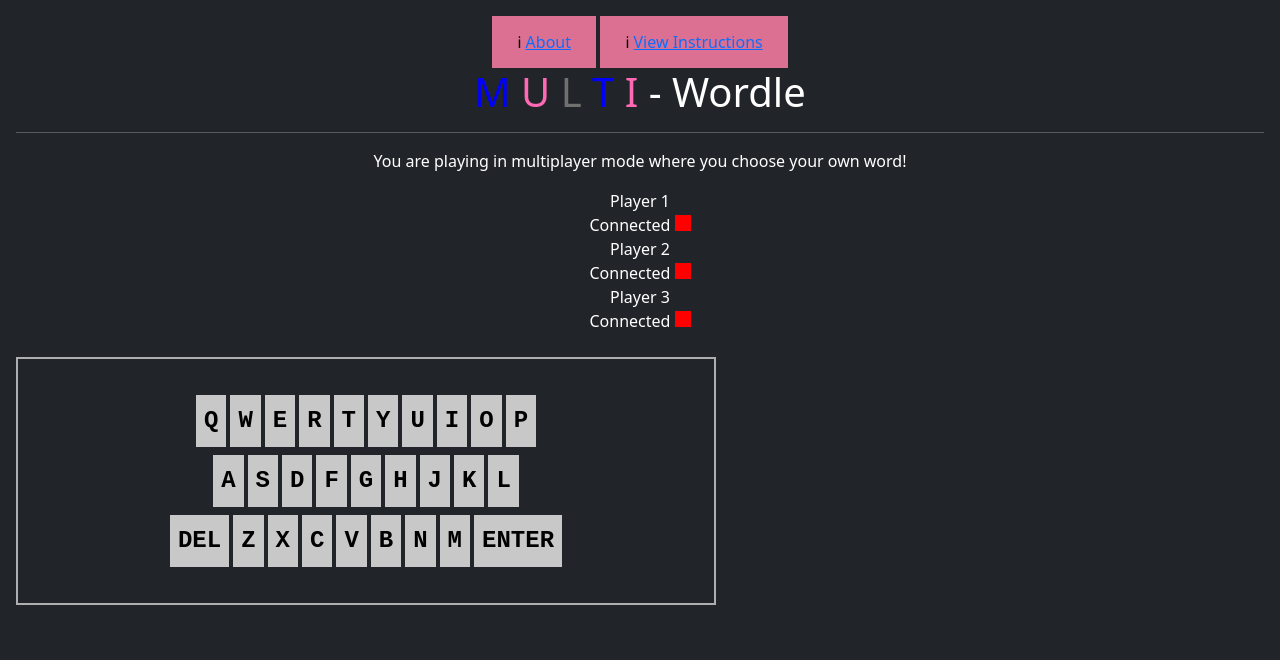
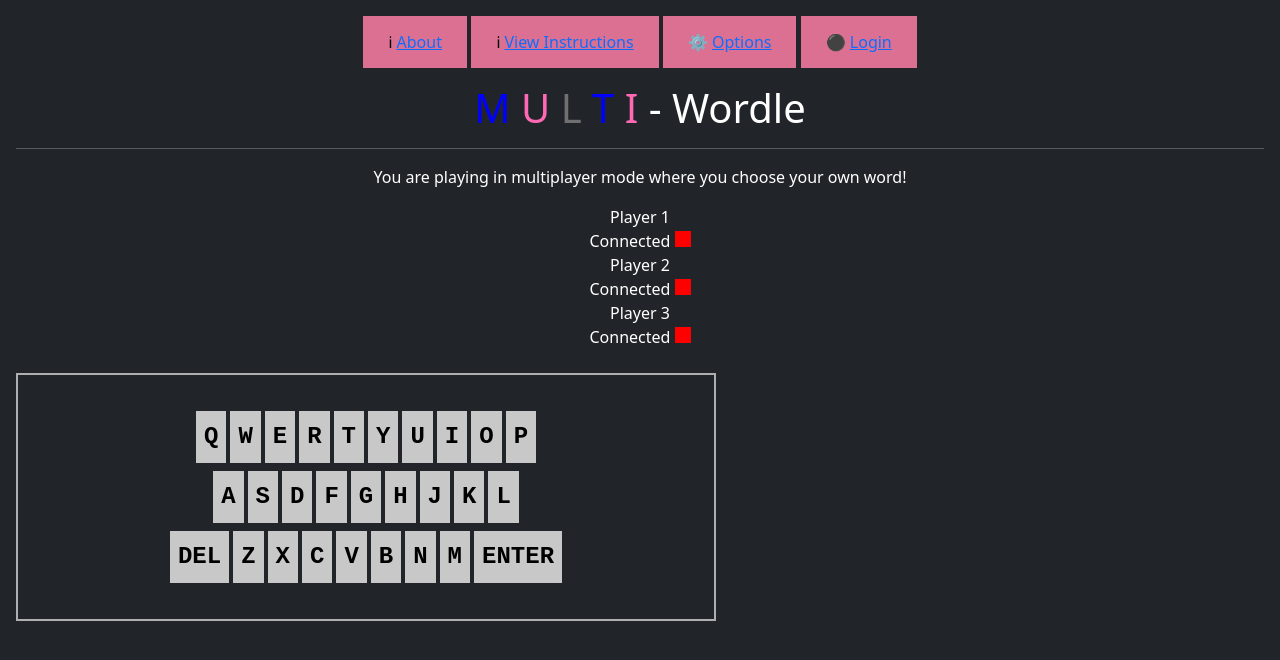
Before and after one commit to witseie-elen4010/2022-group-lab-003, a website with bundled scripts: page views/multiplayer2.html in a window 1280 px wide. Built offline with nearby package versions, Linux system fonts and the light colour scheme; no server answers.

Commit message:
buttons added to multi-2

```diff
--- a/views/multiplayer2.html
+++ b/views/multiplayer2.html
@@ -14,6 +14,12 @@
             <td style="text-align:right;vertical-align:top;padding:0">&#8505 <a href="./instructions">View Instructions</a></td>
         </section>
 
+        <p id="linkButton">
+          <td style="text-align:right;vertical-align:top;padding:0">&#9881 <a href="./options">Options</a></td>
+       </p>
+       <section id="linkButton">
+          <td style="text-align:right;vertical-align:top;padding:0">&#9899 <a href="./">Login</a></td>
+       </section>
 
       <link rel="stylesheet" href="/public/stylesheets/style.css">
       <script src = "/socket.io/socket.io.js"></script>
```
Also changed, not shown: views/instructions.html (+1 -1 lines).
